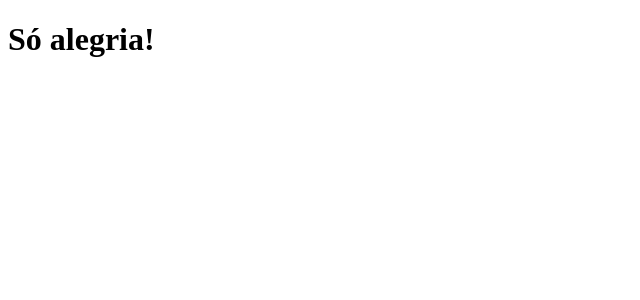
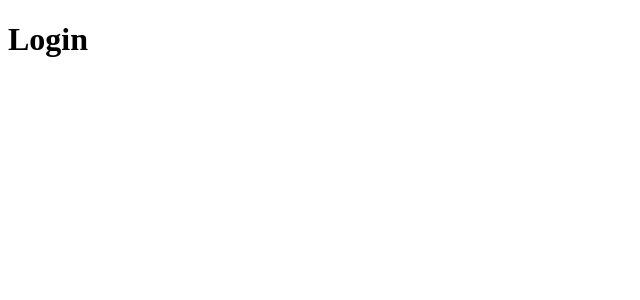
Before and after one commit to Nardogomes/Eventos, a React (Create React App) app: page / in a window 1280 px wide. Shown: the top 300 px of the page, without its empty margins (0-640 px from the left). Built offline with nearby package versions, Linux system fonts and the light colour scheme.

Commit message:
Criando a view de login da aplicação.

```diff
--- a/src/index.js
+++ b/src/index.js
@@ -1,5 +1,5 @@
 import React from 'react';
 import ReactDOM from 'react-dom';
-import App from './App';
+import App from '../src/view/login';
 
 ReactDOM.render(<App />, document.getElementById('root'));
--- /dev/null
+++ b/src/view/login/index.js
@@ -0,0 +1,9 @@
+import React from 'react'
+
+function Login() {
+    return(
+        <h1>Login</h1>
+    )
+}
+
+export default Login
```
Also changed, not shown: src/view/login/login.css (added).
